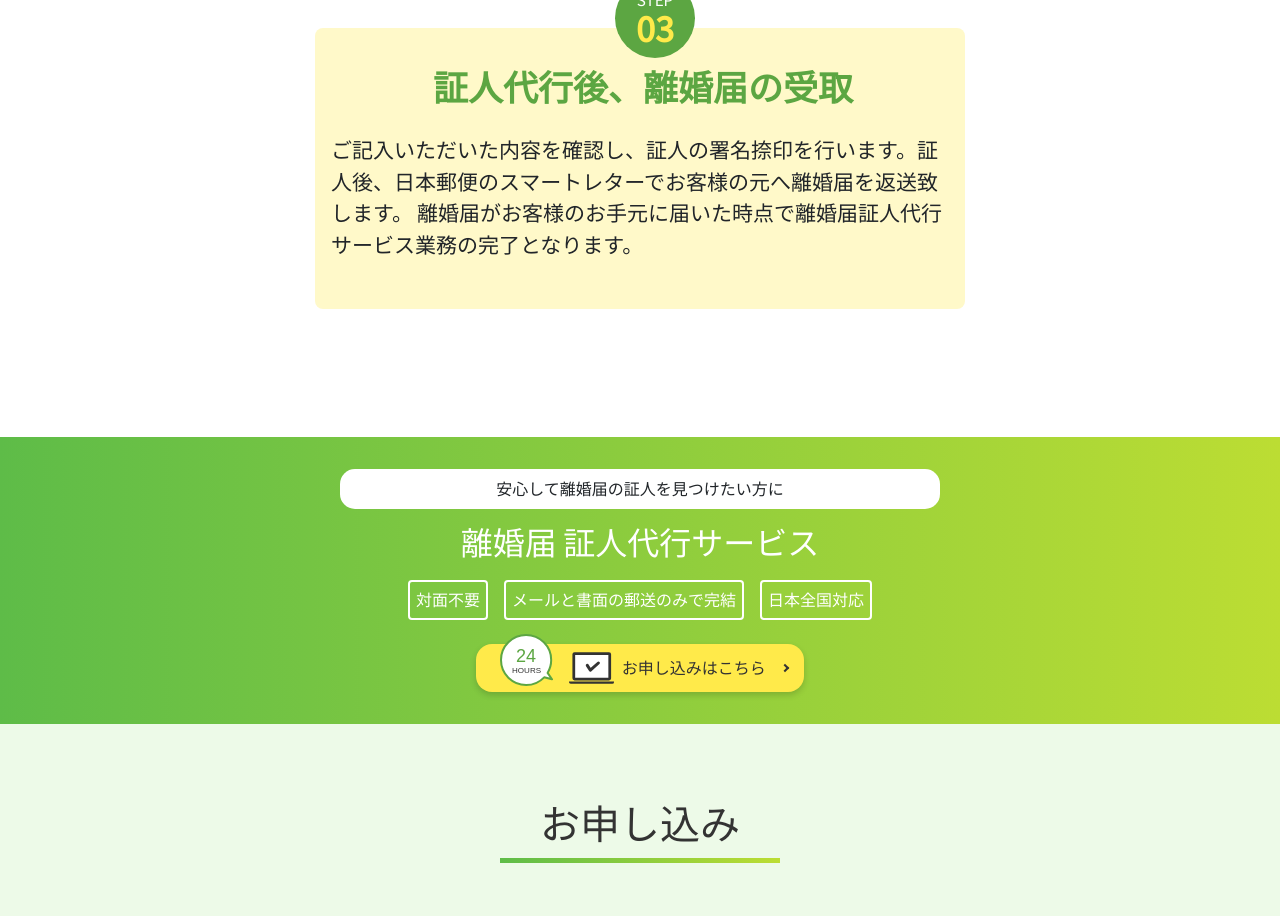
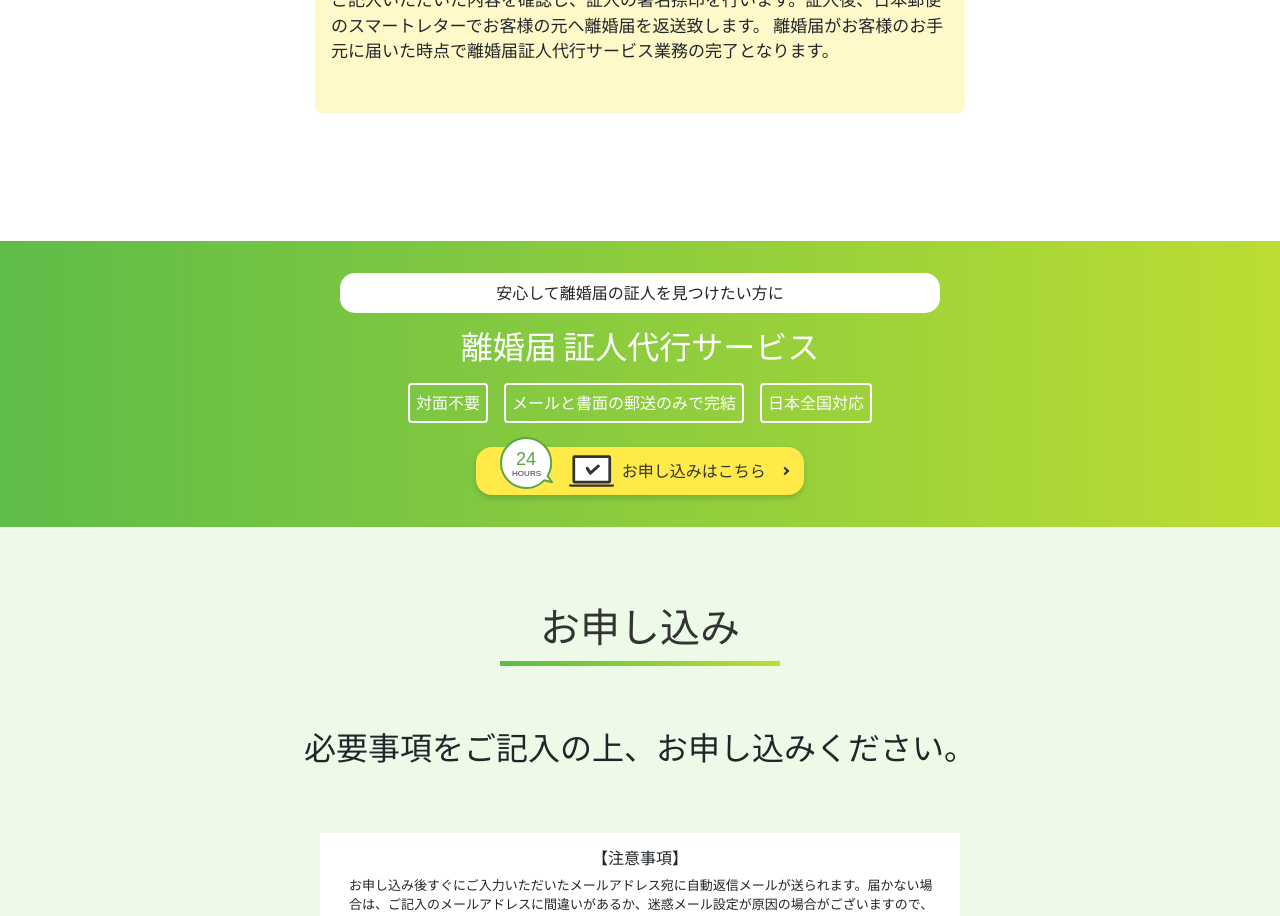
Before and after one commit to JanithSamee/Divorce-Registration-site, a React (Create React App) app: page / in a window 1280 px wide. Shown: the part 6840-7756 px from the top of the page. Built offline with nearby package versions, Linux system fonts and the light colour scheme; a web font is replaced by a local one.

Commit message:
font weight fixed

```diff
--- a/src/Components/Form/form-style.css
+++ b/src/Components/Form/form-style.css
@@ -21,7 +21,7 @@
 }
 .subheading-2 {
 	font-size: 16px;
-	font-weight: 600;
+	font-weight: 500;
 }
 .prec-para {
 	text-align: left;
@@ -51,14 +51,14 @@ li {
 	margin-bottom: 2em;
 }
 
-.customform label{
+.customform label {
 	display: inline;
 }
 
 .label-heading {
 	margin-bottom: 10px;
 	font-size: 18px;
-	font-weight: 700;
+	font-weight: 600;
 }
 .req-badge {
 	margin-left: 8px;
@@ -85,7 +85,7 @@ input {
 	border-radius: 5px;
 }
 .check-box-heading {
-	font-weight: 550;
+	font-weight: 500;
 	margin-left: 10px;
 	line-height: 2;
 }
--- a/src/Components/HowtoUse/how-to-use-style.css
+++ b/src/Components/HowtoUse/how-to-use-style.css
@@ -11,7 +11,7 @@
 }
 .step-box p {
 	text-align: left;
-	font-size: 18px;
+	font-size: 17px !important;
 }
 .step-heading {
 	color: #5ca642;
```
